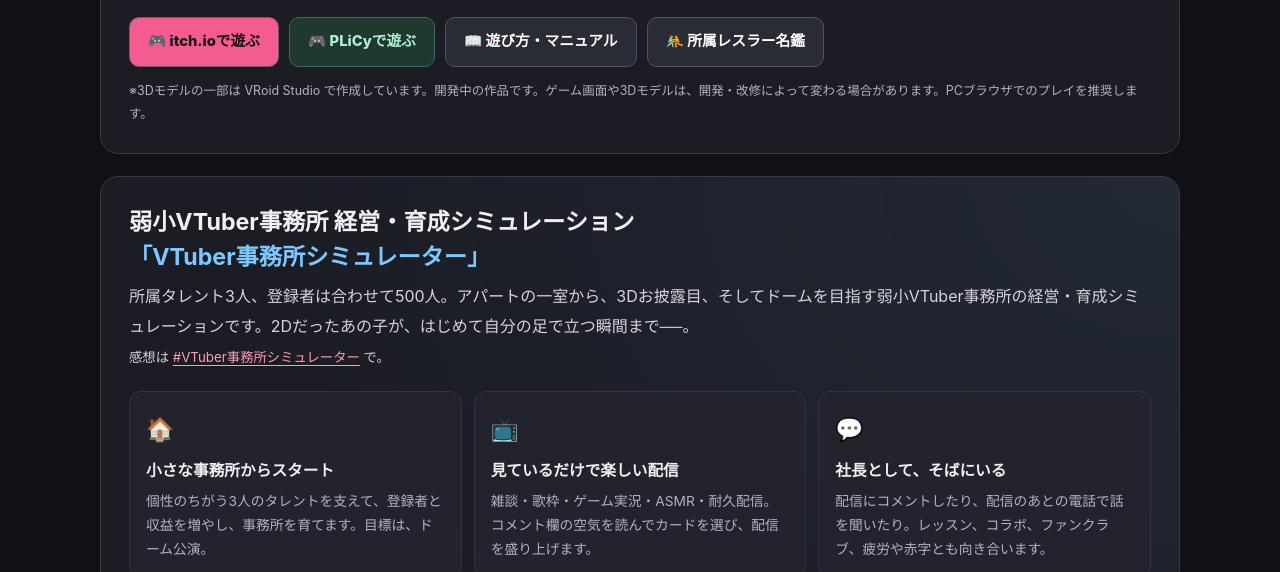
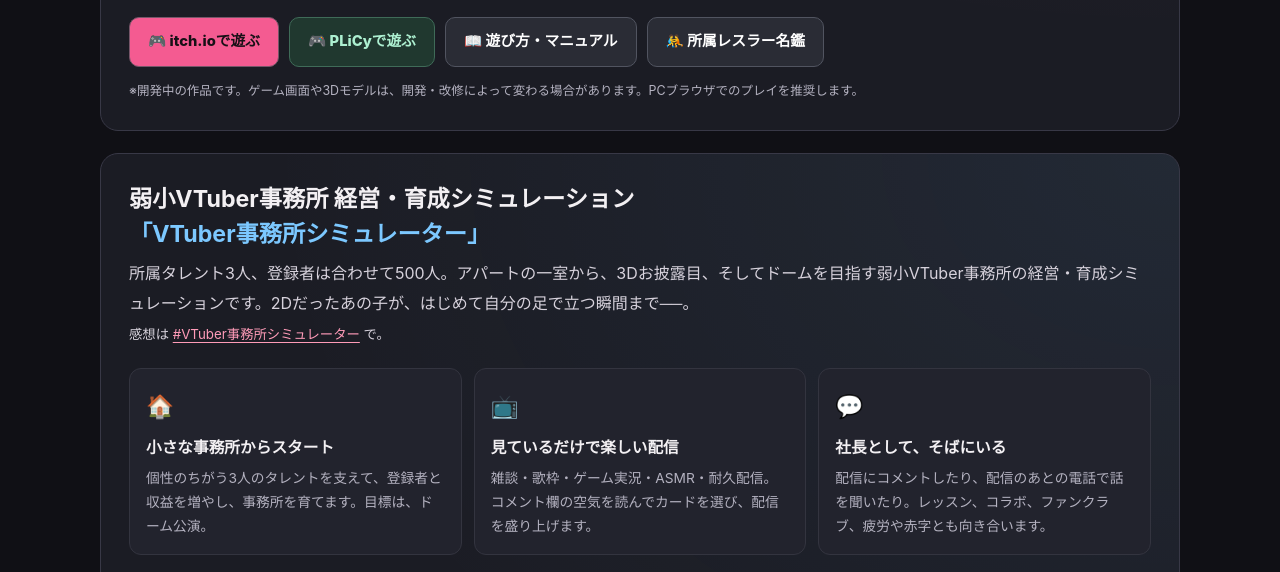
Before and after one commit to fusaymoriw-hue/dodo, a plain HTML site: page index.html in a window 1280 px wide. Shown: the part 2501-3073 px from the top of the page. Drawn offline with Linux system fonts and the light colour scheme.

Commit message:
女子プロレスはモデルを自作に入れかえ済みのため、VRoidの表記を外す
Co-Authored-By: Claude Opus 5.5 <noreply@anthropic.com>
Claude-Session: https://claude.ai/code/session_01BKNjAUQYNB3ejs91axmjFS

```diff
--- a/index.html
+++ b/index.html
@@ -238,7 +238,7 @@ footer nav{display:flex;flex-wrap:wrap;gap:6px 16px}footer nav a{color:#cfc9d6;t
         <a class="btn secondary" href="manual.html">📖 遊び方・マニュアル</a>
         <a class="btn secondary" href="roster.html">🤼 所属レスラー名鑑</a>
       </div>
-      <p class="note">※3Dモデルの一部は VRoid Studio で作成しています。開発中の作品です。ゲーム画面や3Dモデルは、開発・改修によって変わる場合があります。PCブラウザでのプレイを推奨します。</p>
+      <p class="note">※開発中の作品です。ゲーム画面や3Dモデルは、開発・改修によって変わる場合があります。PCブラウザでのプレイを推奨します。</p>
     </div>
 
     <!-- VTuber -->
```
